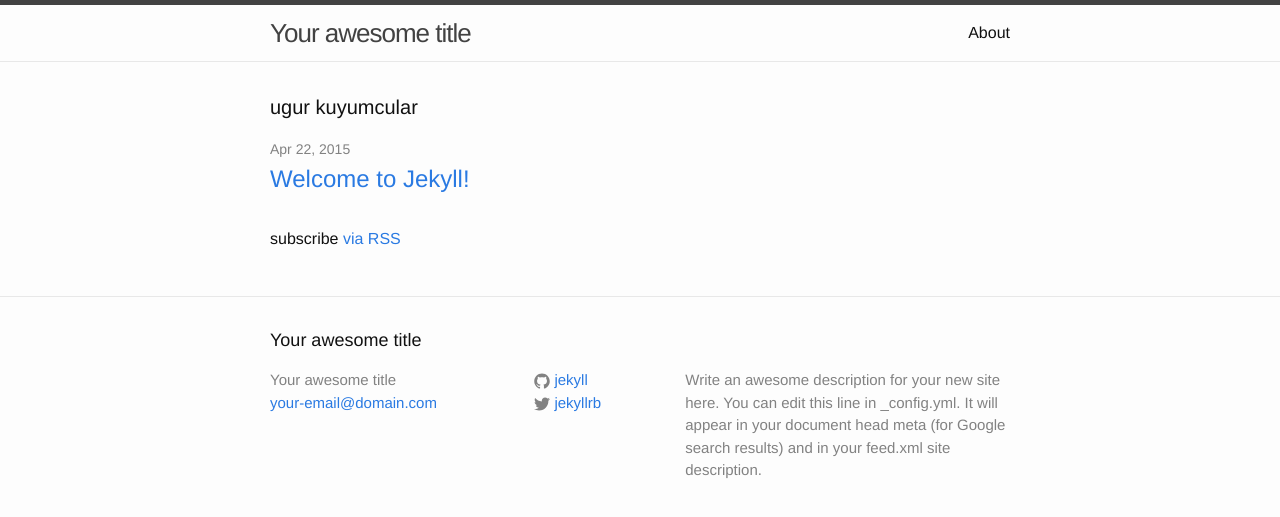
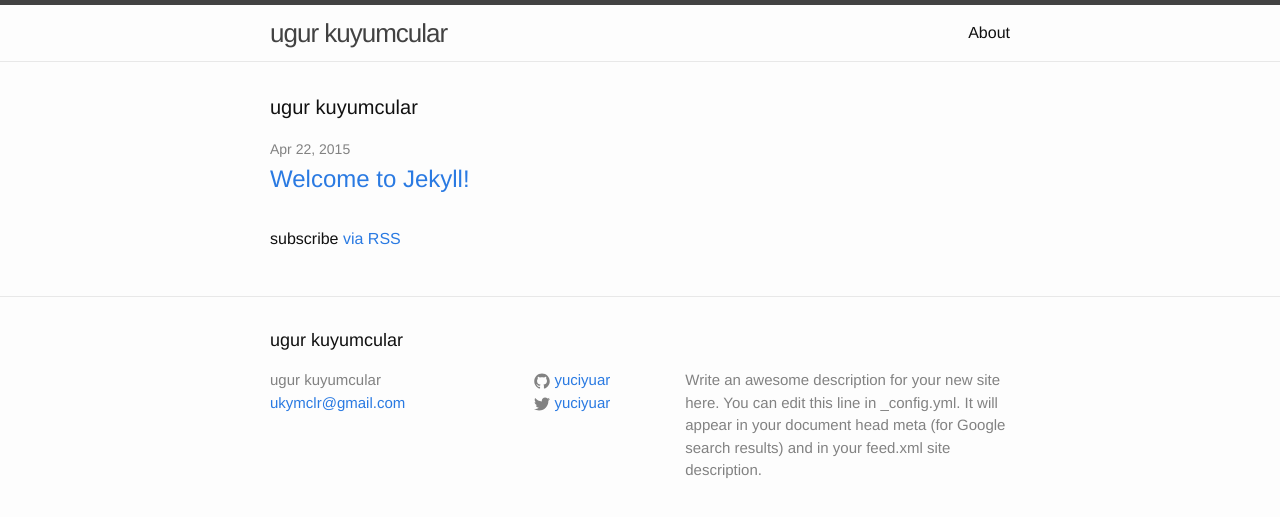
Before and after one commit to ugur/ugur.github.io, a Jekyll site: the page built from index.html, in a window 1280 px wide. Shown: the top 517 px of the page. Built offline with Jekyll 4.4.1, drawn with Linux system fonts in a browser that asks for light colours.

Commit message:
Updated _config.yml

```diff
--- a/_config.yml
+++ b/_config.yml
@@ -1,14 +1,14 @@
 # Site settings
-title: Your awesome title
-email: your-email@domain.com
+title: ugur kuyumcular
+email: ukymclr@gmail.com
 description: > # this means to ignore newlines until "baseurl:"
   Write an awesome description for your new site here. You can edit this
   line in _config.yml. It will appear in your document head meta (for
   Google search results) and in your feed.xml site description.
 baseurl: "" # the subpath of your site, e.g. /blog/
 url: "http://yourdomain.com" # the base hostname & protocol for your site
-twitter_username: jekyllrb
-github_username:  jekyll
+twitter_username: yuciyuar
+github_username:  yuciyuar
 
 # Build settings
 markdown: kramdown
```
